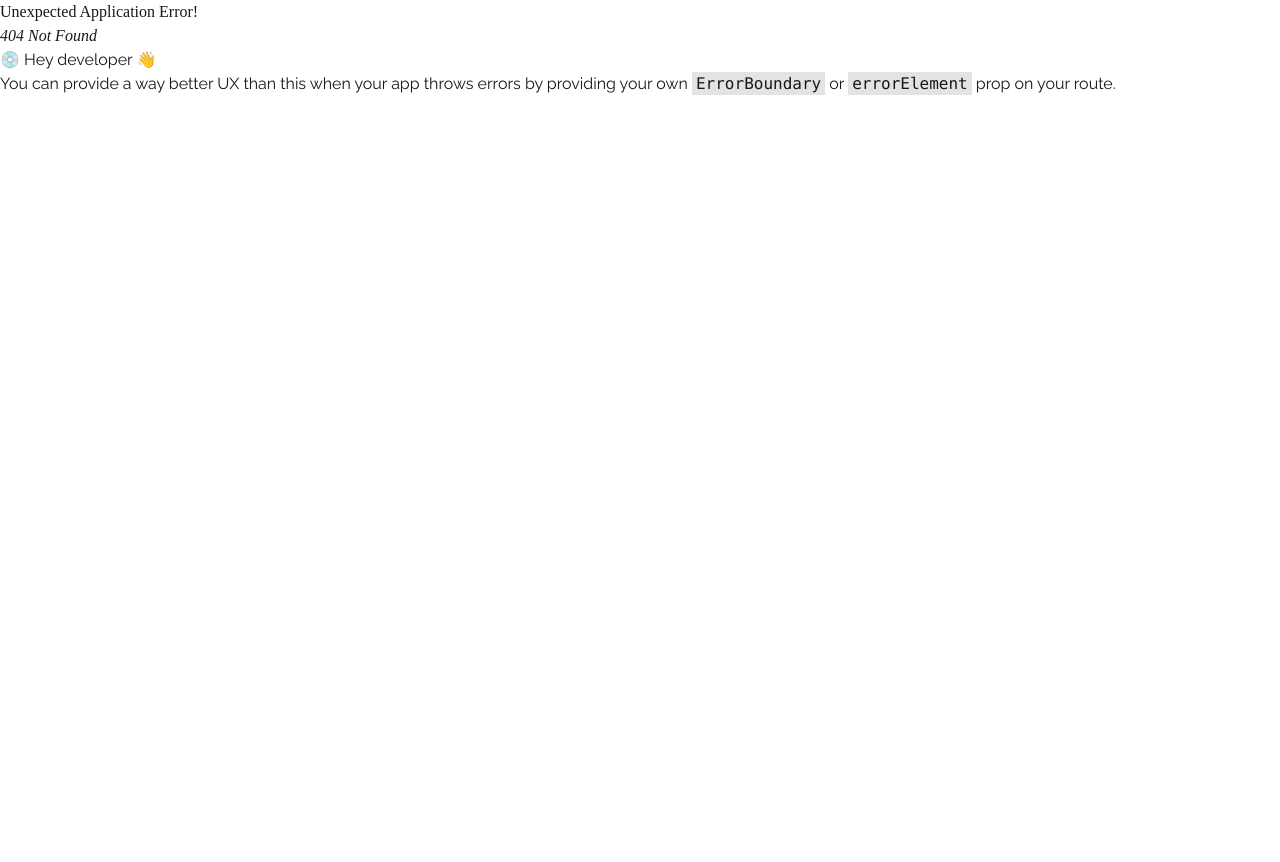
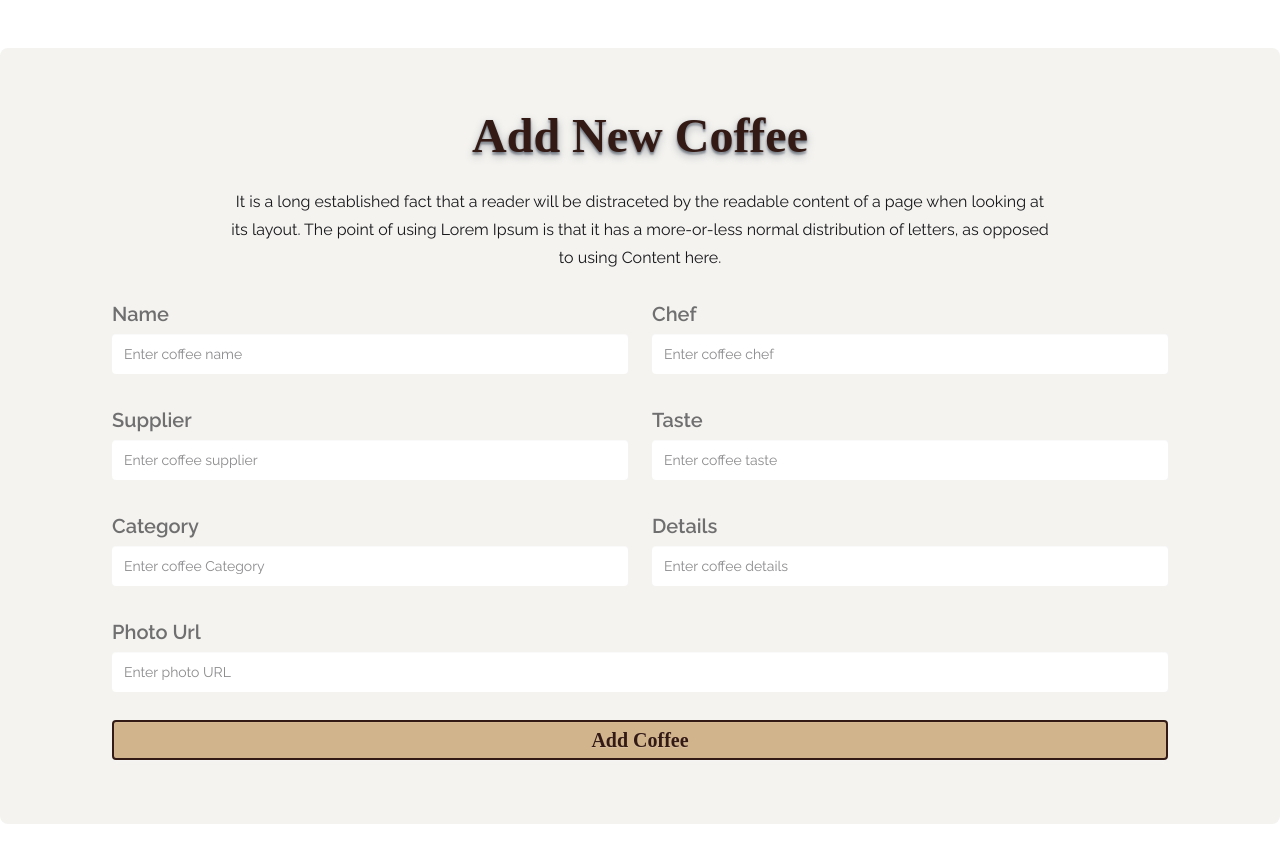
Before and after one commit to mdshahariarhafizofficial/coffee-store-client, a React (Vite) app: page /add-coffee in a window 1280 px wide. Before the commit this address had no page. Shown: the top 862 px of the page. Before the commit the page ends 800 px from the top, so only its background shows below. Built offline with nearby package versions, Linux system fonts and the light colour scheme; a web font is replaced by a local one.

Commit message:
add new form added

```diff
--- a/src/Layout/Root.jsx
+++ b/src/Layout/Root.jsx
@@ -5,12 +5,20 @@ const Root = () => {
     return (
         <div>
             <header>
+                <div className='max-w-[1320px] mx-auto'>
 
+                </div>
             </header>
             <main>
-                <Outlet></Outlet>
+                <div className='max-w-[1320px] mx-auto'>
+                    <Outlet></Outlet>
+                </div>
             </main>
-            <footer></footer>
+            <footer>
+                <div className='max-w-[1320px] mx-auto'>
+
+                </div>
+            </footer>
         </div>
     );
 };
--- /dev/null
+++ b/src/Pages/AddCoffee.jsx
@@ -0,0 +1,65 @@
+import React from 'react';
+
+const AddCoffee = () => {
+    return (
+        <div>
+
+            <div className='mt-12 mx-5 lg:mx-0 mb-30 bg-[#F4F3F0] py-16 px-10 md:px-28 rounded-lg'>
+                <div className='text-center space-y-7 mb-6'>
+                    <h2 className='text-5xl font-bold text-center text-[#331A15] text-shadow-lg/40 text-shadow-[#374151]'>Add New Coffee</h2>
+                    <p className='max-w-[820px] mx-auto leading-7'>
+                        It is a long established fact that a reader will be distraceted by the readable content of a page when looking at its layout. The point of using Lorem Ipsum is that it has a more-or-less normal distribution of letters, as opposed to using Content here.
+                    </p>
+                </div>
+
+                {/* Form */}
+                <form action="">
+                    <div className='grid md:grid-cols-2 gap-6'>
+
+                        <fieldset className="fieldset">
+                        <label className="label text-xl font-semibold">Name</label>
+                        <input type="text" name='coffee-name' className="input w-full border-0 focus:outline-0 focus:shadow-lg focus:shadow-[#D2B48C60]" placeholder="Enter coffee name" />
+                        </fieldset>
+
+                        <fieldset className="fieldset">
+                        <label className="label text-xl font-semibold">Chef</label>
+                        <input type="text" name='chef' className="input w-full border-0 focus:outline-0 focus:shadow-lg focus:shadow-[#D2B48C60]" placeholder="Enter coffee chef" />
+                        </fieldset>
+
+                        <fieldset className="fieldset">
+                        <label className="label text-xl font-semibold">Supplier</label>
+                        <input type="text" name='supplier' className="input w-full border-0 focus:outline-0 focus:shadow-lg focus:shadow-[#D2B48C60]" placeholder="Enter coffee supplier" />
+                        </fieldset>
+
+                        <fieldset className="fieldset">
+                        <label className="label text-xl font-semibold">Taste</label>
+                        <input type="text" name='taste' className="input w-full border-0 focus:outline-0 focus:shadow-lg focus:shadow-[#D2B48C60]" placeholder="Enter coffee taste" />
+                        </fieldset>
+
+                        <fieldset className="fieldset">
+                        <label className="label text-xl font-semibold">Category</label>
+                        <input type="text" name='category' className="input w-full border-0 focus:outline-0 focus:shadow-lg focus:shadow-[#D2B48C60]" placeholder="Enter coffee Category" />
+                        </fieldset>
+
+                        <fieldset className="fieldset">
+                        <label className="label text-xl font-semibold">Details</label>
+                        <input type="text" name='details' className="input w-full border-0 focus:outline-0 focus:shadow-lg focus:shadow-[#D2B48C60]" placeholder="Enter coffee details" />
+                        </fieldset>
+
+                    </div>
+
+                        <fieldset className="fieldset my-6">
+                        <label className="label text-xl font-semibold">Photo Url</label>
+                        <input type="text" name='photo' className="input w-full border-0 focus:outline-0 focus:shadow-lg focus:shadow-[#D2B48C60]" placeholder="Enter photo URL" />
+                        </fieldset>
+                        <button type='submit' className="btn bg-[#D2B48C] text-[#331A15] border-2 border-[#331A15] text-xl font-semibold btn-block">Add Coffee</button>
+                </form>
+
+            </div>
+
+
+        </div>
+    );
+};
+
+export default AddCoffee;
--- a/src/Routes/Routes.jsx
+++ b/src/Routes/Routes.jsx
@@ -2,6 +2,7 @@ import React from 'react';
 import { createBrowserRouter } from 'react-router';
 import Root from '../Layout/Root';
 import Home from '../Pages/Home';
+import AddCoffee from '../Pages/AddCoffee';
 
 const router = createBrowserRouter([{
     path: "/",
@@ -10,6 +11,10 @@ const router = createBrowserRouter([{
         {
             index: true,
             Component: Home
+        },
+        {
+            path: 'add-coffee',
+            Component: AddCoffee
         }
     ]
 }])
--- a/src/index.css
+++ b/src/index.css
@@ -5,7 +5,7 @@
 
 /* font-family: "Raleway", sans-serif; */
 /* font-family: "Rancho", cursive; */
-body h1, h2, h3, h4, h5, h6{
+body h1, h2, h3, h4, h5, h6, button{
     font-family: "Rancho", cursive;
 }
 body{
```
